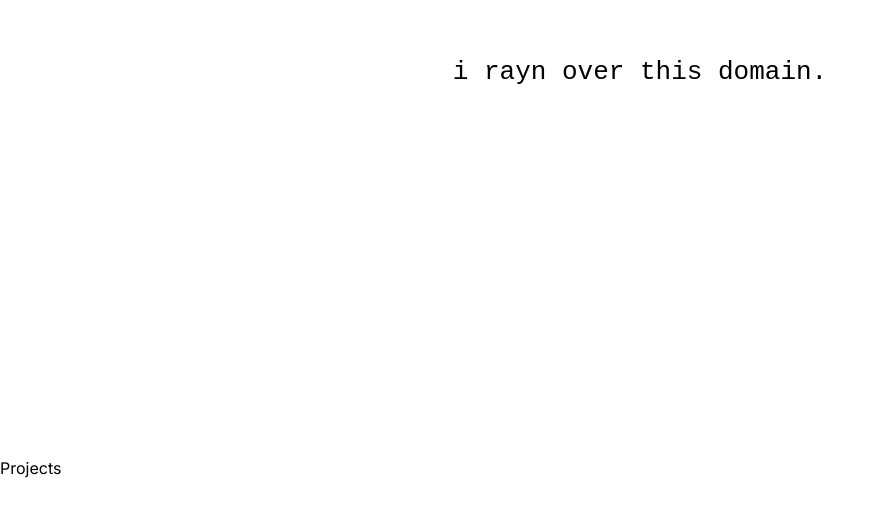
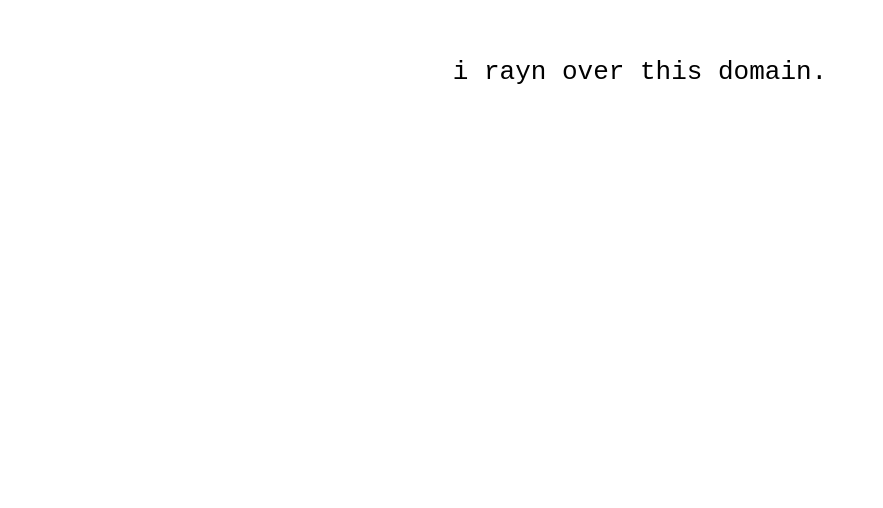
Before and after one commit to raylopez509/website2, a Next.js app: page / in a window 1280 px wide. Shown: the part 312-820 px from the top of the page, without its empty margins (0-883 px from the left). Built offline with nearby package versions, Linux system fonts and the light colour scheme.

Commit message:
changed move variables to be clearer and replaced the test project link to a navbar
Changed the move and setmove to isClicked and setIsClicked
Also changed out the test project link to a navbar with links

```diff
--- a/src/app/page.tsx
+++ b/src/app/page.tsx
@@ -3,26 +3,23 @@
 import styles from "./page.module.css";
 import Link from "next/link";
 import Title from "./components/Title";
+import NavBar from "./components/NavBar";
 import { useState } from "react";
 
 const links = [{ href: "/projects", text: "Projects" }];
 
 export default function Home() {
-  const [move, setMove] = useState(false);
+  const [isClicked, setIsClicked] = useState(false);
 
   const handleClick = () => {
-    setMove(true);
+    setIsClicked(true);
   };
 
   return (
     <main>
-      <Title move={move} />
-      <div
-        // className={`${styles.box} ${move ? styles.move : ""}`}
-        onClick={handleClick}
-      >
-        Projects
-      </div>
+      <Title clicked={isClicked} />
+      <NavBar />
+      {/* <div onClick={handleClick}>Projects</div> */}
     </main>
   );
 }
```
